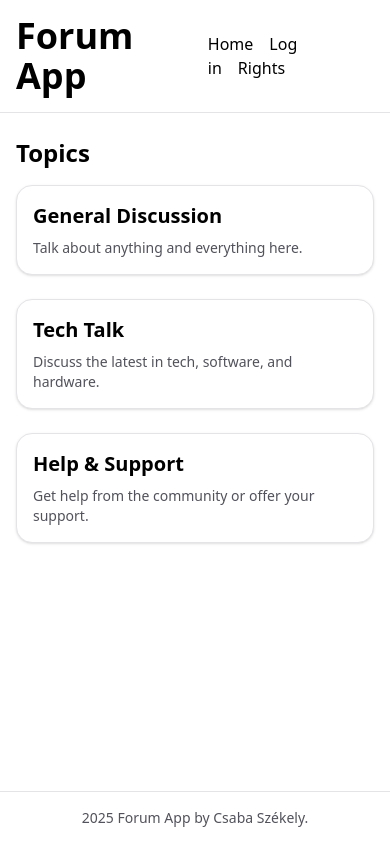
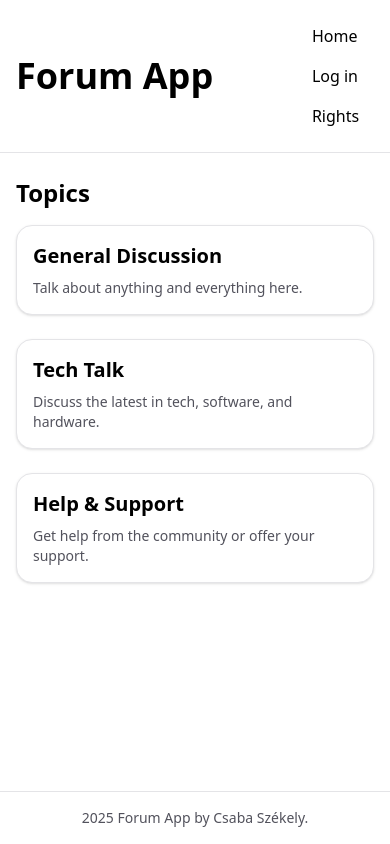
Before and after one commit to Armisam/reference-forum-app, a Next.js app in the folder frontend/next-app/: page / in a window 390 px wide. Built offline with nearby package versions, Linux system fonts and the light colour scheme.

Commit message:
header organized to different file

```diff
--- a/frontend/next-app/src/app/layout.tsx
+++ b/frontend/next-app/src/app/layout.tsx
@@ -1,7 +1,7 @@
 import type { Metadata } from "next";
 import { Geist, Geist_Mono } from "next/font/google";
-import Link from "next/link";
 import "./globals.css";
+import { Header } from "./layout/Header";
 
 const geistSans = Geist({
   variable: "--font-geist-sans",
@@ -29,22 +29,7 @@ export default function RootLayout({
       className={`${geistSans.variable} ${geistMono.variable} antialiased`}
     >
       <body className="min-h-screen flex flex-col bg-white text-black dark:bg-zinc-900 dark:text-white font-sans">
-        <header className="border-b border-zinc-200 dark:border-zinc-700">
-          <nav className="max-w-7xl mx-auto px-4 sm:px-6 lg:px-8 py-4 flex items-center justify-between">
-            <h1 className="text-4xl font-bold">Forum App</h1>
-            <div className="space-x-4">
-              <Link href="/" className="hover:underline">
-                Home
-              </Link>
-              <Link href="/login" className="hover:underline">
-                Log in
-              </Link>
-              <Link href="/rights" className="hover:underline">
-                Rights
-              </Link>
-            </div>
-          </nav>
-        </header>
+        <Header />
 
         <main className="flex-1 max-w-7xl mx-auto px-4 sm:px-6 lg:px-8 py-6 w-full">
           {children}
--- /dev/null
+++ b/frontend/next-app/src/app/layout/Header.tsx
@@ -0,0 +1,29 @@
+import Link from "next/link";
+
+export function Header() {
+  return (
+    <header className="border-b border-zinc-200 dark:border-zinc-700">
+      <nav className="max-w-7xl mx-auto px-4 sm:px-6 lg:px-8 py-4 flex items-center justify-between">
+        <h1 className="text-4xl font-bold">Forum App</h1>
+
+        <div className={`space-x-4 sm:flex sm:space-x-4`}>
+          <Link href="/" className="block py-2 hover:underline focus:underline">
+            Home
+          </Link>
+          <Link
+            href="/login"
+            className="block py-2 hover:underline focus:underline"
+          >
+            Log in
+          </Link>
+          <Link
+            href="/rights"
+            className="block py-2 hover:underline focus:underline"
+          >
+            Rights
+          </Link>
+        </div>
+      </nav>
+    </header>
+  );
+}
```
